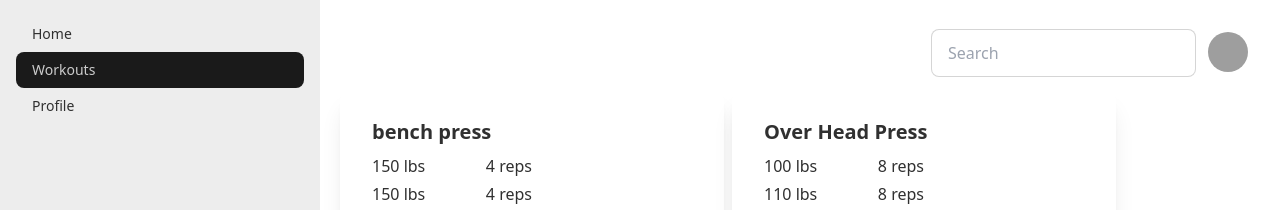
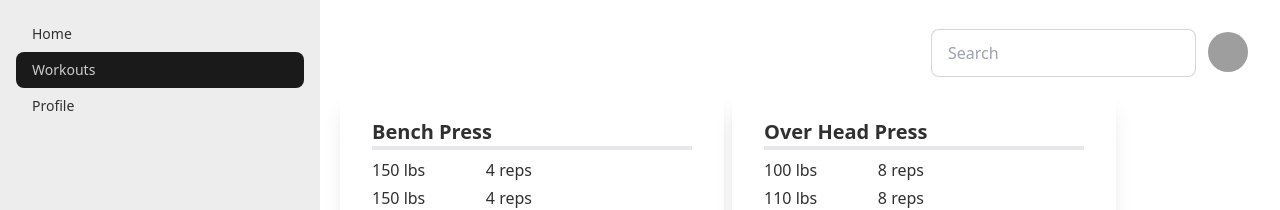
Before and after one commit to khaliltkhalil/strive, a React (Create React App) app: page /workouts/1 in a window 1280 px wide. Shown: the top 210 px of the page. Built offline with nearby package versions, Linux system fonts and the light colour scheme; data requests are answered from the project's data file; grey boxes are pictures that could not be loaded.

Commit message:
add bottom border to ecersize title

```diff
--- a/db.json
+++ b/db.json
@@ -16,7 +16,7 @@
     "exercises": [
         {
         "id": 1,
-        "name": "bench press",
+        "name": "Bench Press",
         "sets" :[
             {
                 "weight": 150,
@@ -45,7 +45,7 @@
         },
         {
         "id": 3,
-        "name": "pull ups",
+        "name": "Pull Ups",
         "sets": [
             {
             "weight": 0,
--- a/src/components/Exercise.js
+++ b/src/components/Exercise.js
@@ -8,7 +8,7 @@ function Exercise({ exercise }) {
   return (
     <div className="card w-96 bg-base-100 shadow-xl">
       <div className="card-body">
-        <h2 className="card-title">{exercise.name}</h2>
+        <h2 className="card-title border-b-4">{exercise.name}</h2>
         <section className="w-1/2 flex flex-col gap-1">{renderedSets}</section>
         <div className="card-actions justify-end">
           <button className="btn btn-primary">Buy Now</button>
```
